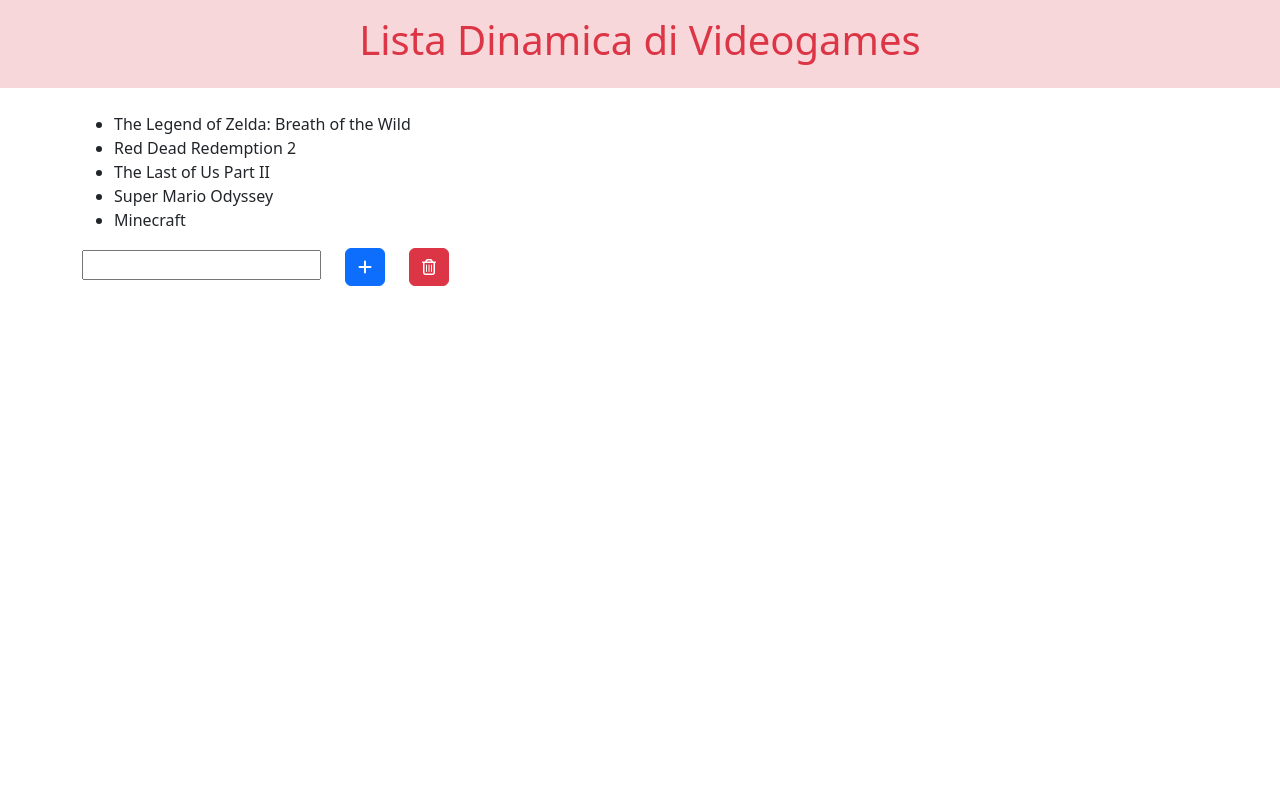
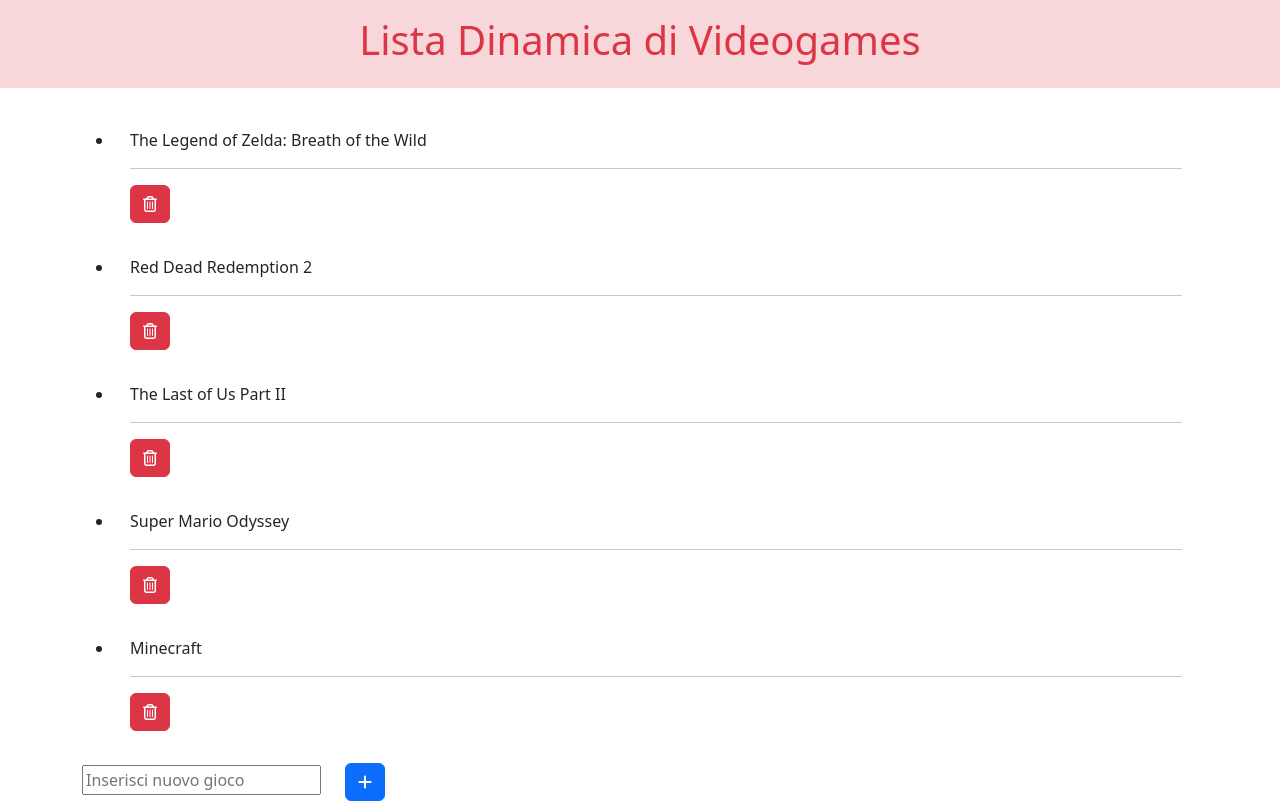
Before and after one commit to MegaEmme/react-form, a React (Vite) app: page / in a window 1280 px wide. Built offline with nearby package versions, Linux system fonts and the light colour scheme.

Commit message:
feat: bonus 1

```diff
--- a/src/components/Main.jsx
+++ b/src/components/Main.jsx
@@ -20,20 +20,31 @@
         console.log('Aggiunto: ' + newArticle);
     }
 
+    const removeArticle = i => {
+        const deletedArticles = article.filter((article, index) => {
+            return index !== i
+        })
+        setArticle(deletedArticles);
+    }
+
+
     return (
         <>
             <form onSubmit={addArticle}>
                 <main className="container">
                     <ul>
                         {article.map((element, index) =>
-                            <li key={index}>{element}</li>
+                            <li className="p-3" key={index}>{element}
+                                <hr />
+                                <button className="btn btn-danger" onClick={() => removeArticle(index)}><i className="fa-regular fa-trash-can"></i></button></li>
                         )}
                     </ul>
                     <input type="text"
                         onChange={e => { setNewArticle(e.target.value) }}
+                        placeholder="Inserisci nuovo gioco"
                     />
                     <button className="btn btn-primary mx-4"><i className="fa-solid fa-plus"></i></button>
-                    <button className="btn btn-danger"><i className="fa-regular fa-trash-can"></i></button>
+
                 </main>
             </form>
         </>
```
